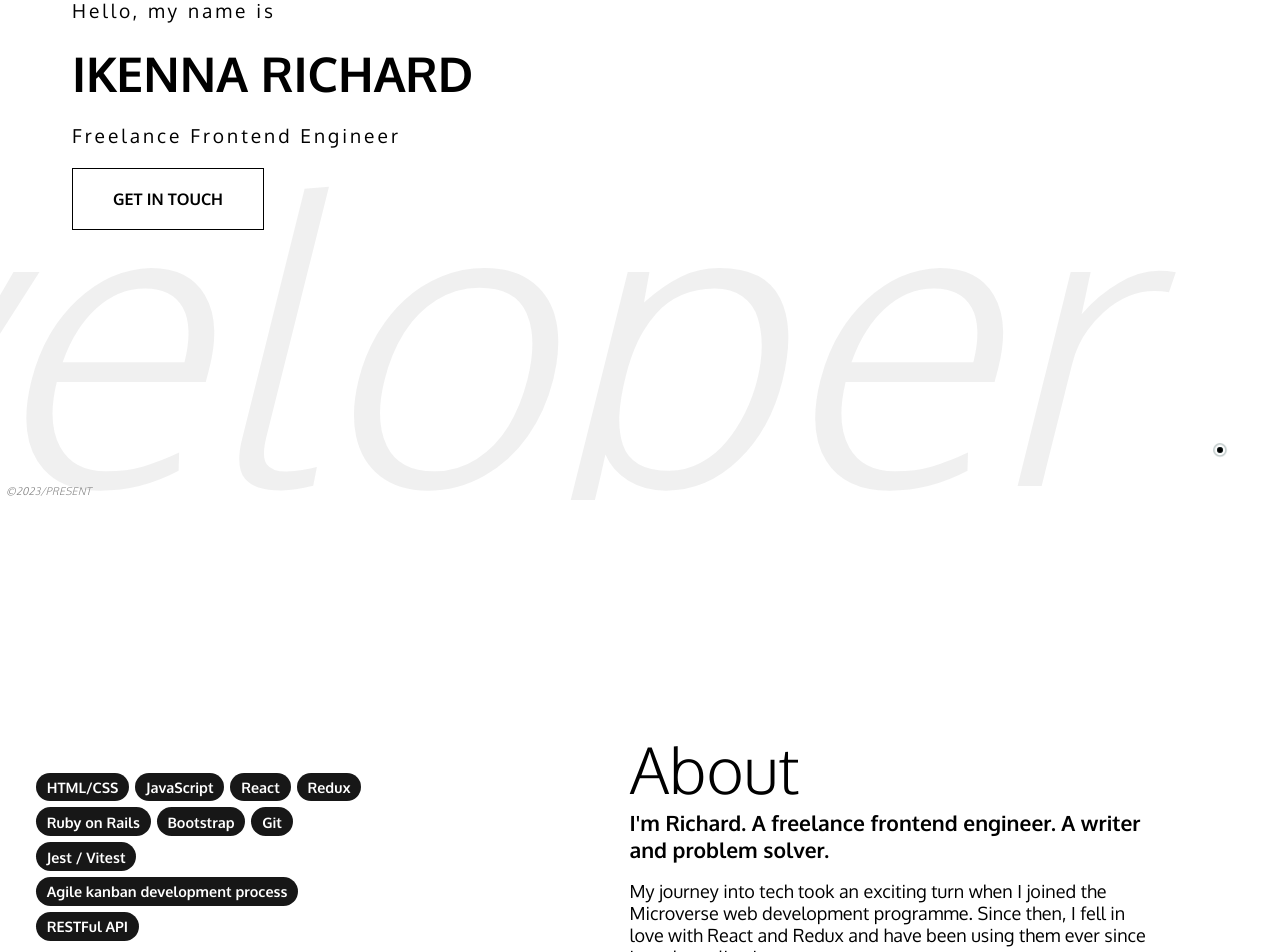
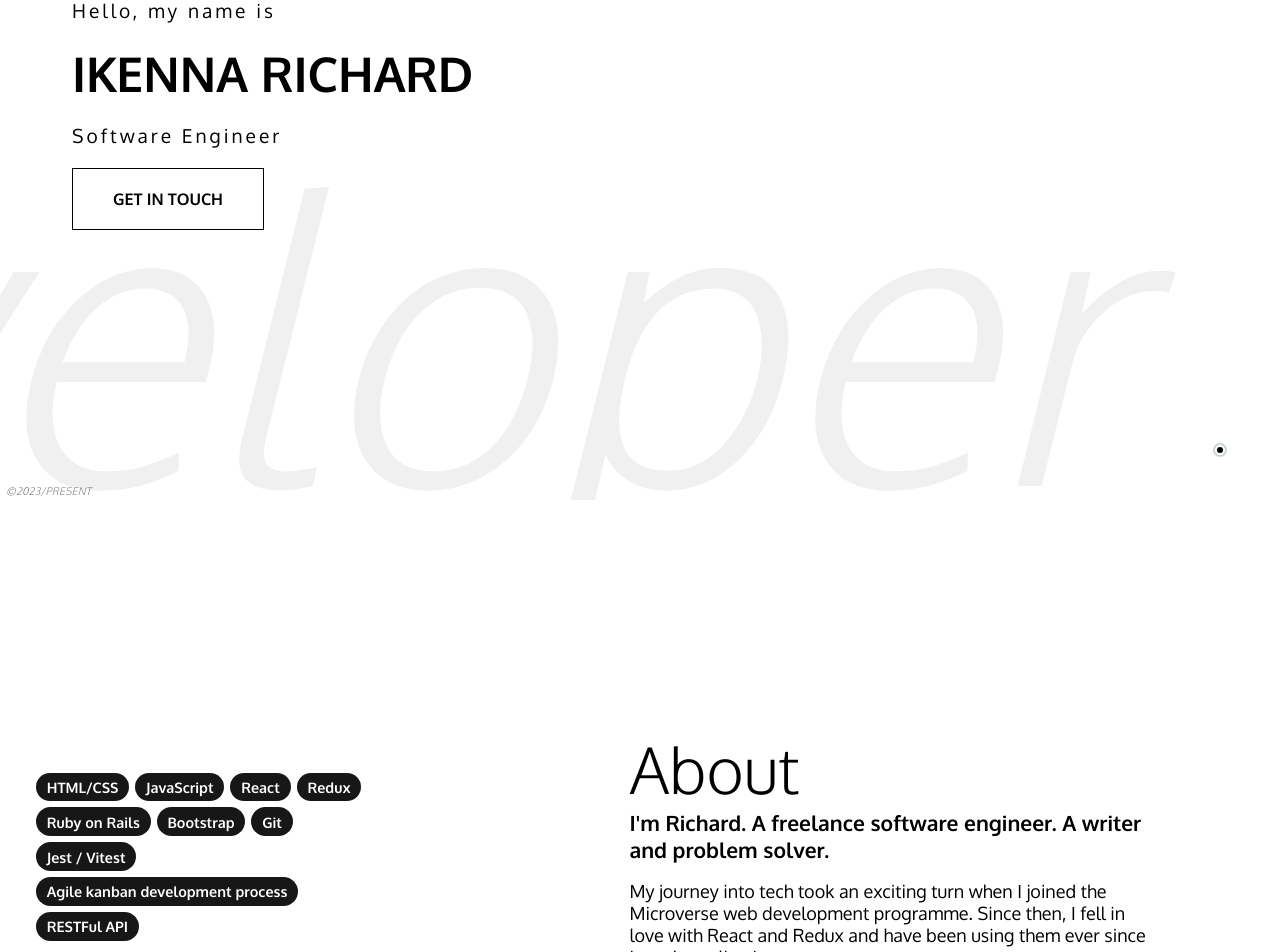
Before and after one commit to ikennarichard/v2, a React (Vite) app: page / in a window 1280 px wide. Shown: the part 300-1252 px from the top of the page. Built offline with nearby package versions, Linux system fonts and the light colour scheme.

Commit message:
Update profile details

```diff
--- a/src/components/about/About.jsx
+++ b/src/components/about/About.jsx
@@ -49,7 +49,7 @@ const About = () => {
         <div className="details">
           <h2>About</h2>
           <div className="text">
-            <h3>I&apos;m Richard. A freelance frontend engineer. A writer and problem solver.</h3>
+            <h3>I&apos;m Richard. A freelance software engineer. A writer and problem solver.</h3>
             <p>My journey into tech took an exciting turn when I joined the Microverse web development programme. Since then, I fell in love with React and Redux and have been using them ever since in web applications.</p>
             <p>In addition to React, I have experience working with Ruby on Rails and PostgreSQL.</p>
             <p>What excites me most about my job is being able to create things that provide high value to people.</p>
--- a/src/components/hero/Hero.jsx
+++ b/src/components/hero/Hero.jsx
@@ -47,7 +47,7 @@ const Hero = () => {
           <motion.p variants={textVariants}>Hello, my name is</motion.p>
           <motion.h2 variants={textVariants}>IKENNA RICHARD</motion.h2>
           <motion.p variants={textVariants}>
-            Freelance Frontend Engineer
+            Software Engineer
           </motion.p>
           <motion.div
             className={`buttons
```
